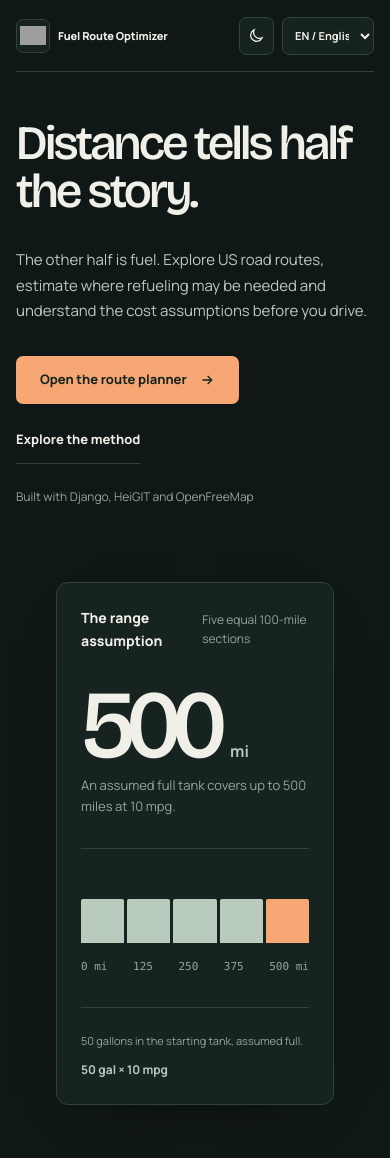
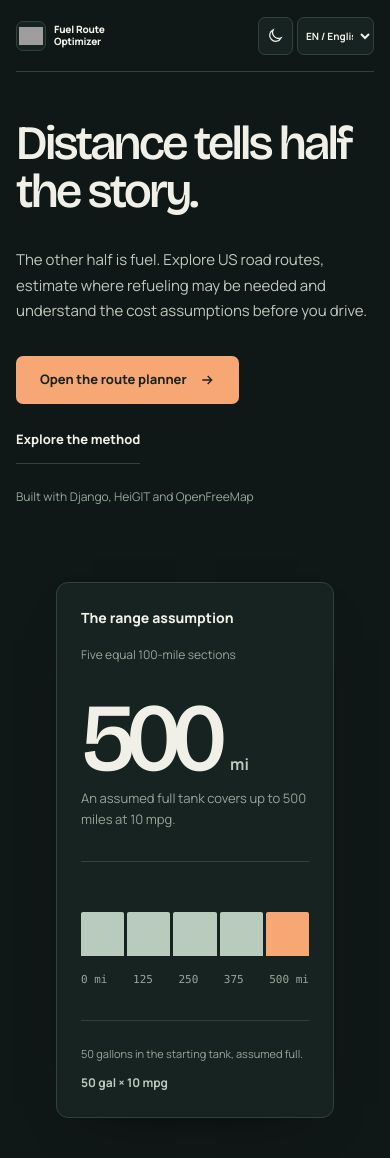
Before and after one commit to AgustinWojtyszyn/fuel-route-optimizer, a Python web app: template routes/templates/routes/landing.html in a window 390 px wide. Shown: the top 1158 px of the page. Run offline with Jinja, Linux system fonts and the light colour scheme; the template is opened without the code that fills it, so the values that code supplies are empty; grey boxes are pictures that could not be loaded.

Commit message:
fix(responsive): prevent narrow-screen navigation overflow and translated instrument label collisions

```diff
--- a/routes/static/routes/landing.css
+++ b/routes/static/routes/landing.css
@@ -64,7 +64,7 @@ svg{display:block}
 .action svg{width:16px;height:16px}
 .hero__foot{margin-top:var(--space-5);font-size:12px;color:var(--text-muted)}
 .instrument{min-width:0;display:flex;flex-direction:column;justify-content:space-between;min-height:510px;padding:var(--space-6);background:var(--surface-raised);border:1px solid var(--line);border-radius:var(--radius);box-shadow:var(--shadow)}
-.instrument__top{display:flex;align-items:center;justify-content:space-between;gap:var(--space-4)}
+.instrument__top{display:flex;align-items:center;justify-content:space-between;flex-wrap:wrap;gap:var(--space-4)}
 .instrument__title{font-size:14px;font-weight:760}
 .instrument__sub{font-size:12px;color:var(--text-muted)}
 .instrument__number{display:flex;align-items:baseline;gap:var(--space-3);padding-top:var(--space-6)}
@@ -116,4 +116,5 @@ svg{display:block}
 @media(max-width:1100px){.page-shell{padding-inline:var(--space-6)}.hero{gap:var(--space-7)}.hero h1{font-size:clamp(3.45rem,6vw,5.4rem)}.instrument{min-height:480px}.method__heading{gap:var(--space-7)}}
 @media(max-width:800px){.hero{grid-template-columns:minmax(0,1fr);min-height:0;padding-block:var(--space-7);gap:var(--space-7)}.hero h1{max-width:15ch}.instrument{min-height:440px}.method__heading,.lab__frame{grid-template-columns:minmax(0,1fr);gap:var(--space-6)}.method{padding-block:var(--space-8)}.method__heading{margin-bottom:var(--space-7)}.lab__frame{padding:var(--space-6)}.nav-link--method{display:none}}
 @media(max-width:560px){.page-shell{padding-inline:var(--space-4)}.site-nav{min-height:72px;gap:var(--space-2)}.wordmark{font-size:11px;gap:var(--space-2)}.wordmark__icon{width:34px;height:34px}.wordmark__icon img{width:26px;height:26px}.nav-right{gap:var(--space-2)}.nav-link--planner{display:none}.theme-toggle{padding:var(--space-2);min-height:38px}.theme-toggle .theme-text{display:none}.locale-select{max-width:92px;min-width:78px;height:38px;font-size:11px}.hero h1{font-size:clamp(3rem,11vw,4.4rem)}.hero__intro{font-size:15px}.hero__actions{gap:var(--space-3)}.action{min-height:48px;font-size:13px}.instrument{padding:var(--space-5);min-height:410px}.instrument__number strong{font-size:6rem}.instrument__bottom{align-items:start;flex-direction:column}.method-row{grid-template-columns:40px minmax(0,1fr);gap:var(--space-2) var(--space-4)}.method-row p{grid-column:2}.lab{padding-block:var(--space-6)}.lab__frame{padding:var(--space-5)}.lab__results{gap:var(--space-3)}.close{flex-direction:column;align-items:start}.footer{flex-direction:column;align-items:start;gap:var(--space-3)}}
+@media(max-width:390px){.site-nav{gap:var(--space-1)}.wordmark{white-space:normal;gap:var(--space-2)}.wordmark__icon{flex:0 0 30px;width:30px;height:30px}.wordmark__icon img{width:24px;height:24px}.wordmark>span:last-child{font-size:10px;max-width:92px;line-height:1.18}.nav-right{gap:var(--space-1)}.toolbar{gap:var(--space-1)}.locale-select{max-width:77px;min-width:70px;font-size:10px;padding-inline:var(--space-1)}}
 @media(prefers-reduced-motion:reduce){*,*::before,*::after{scroll-behavior:auto!important;animation-duration:.01ms!important;transition-duration:0ms!important}}
```
